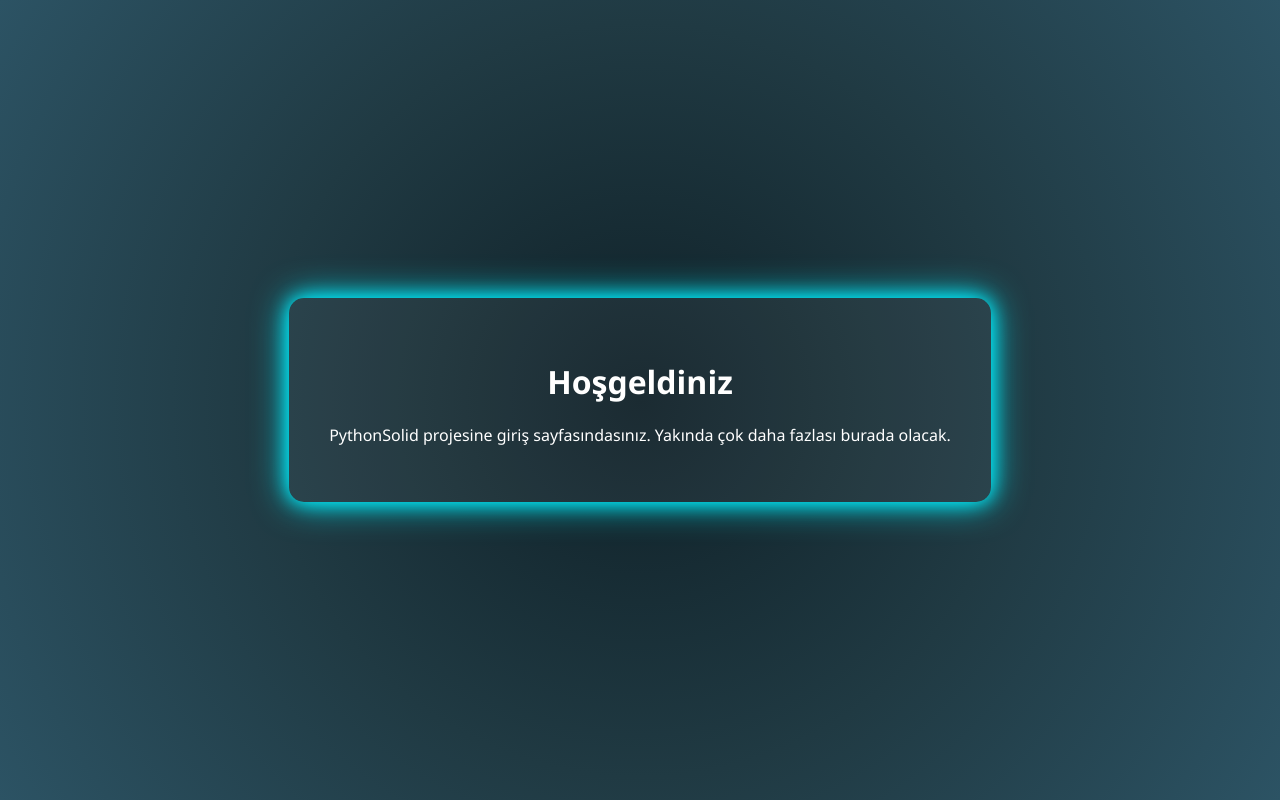
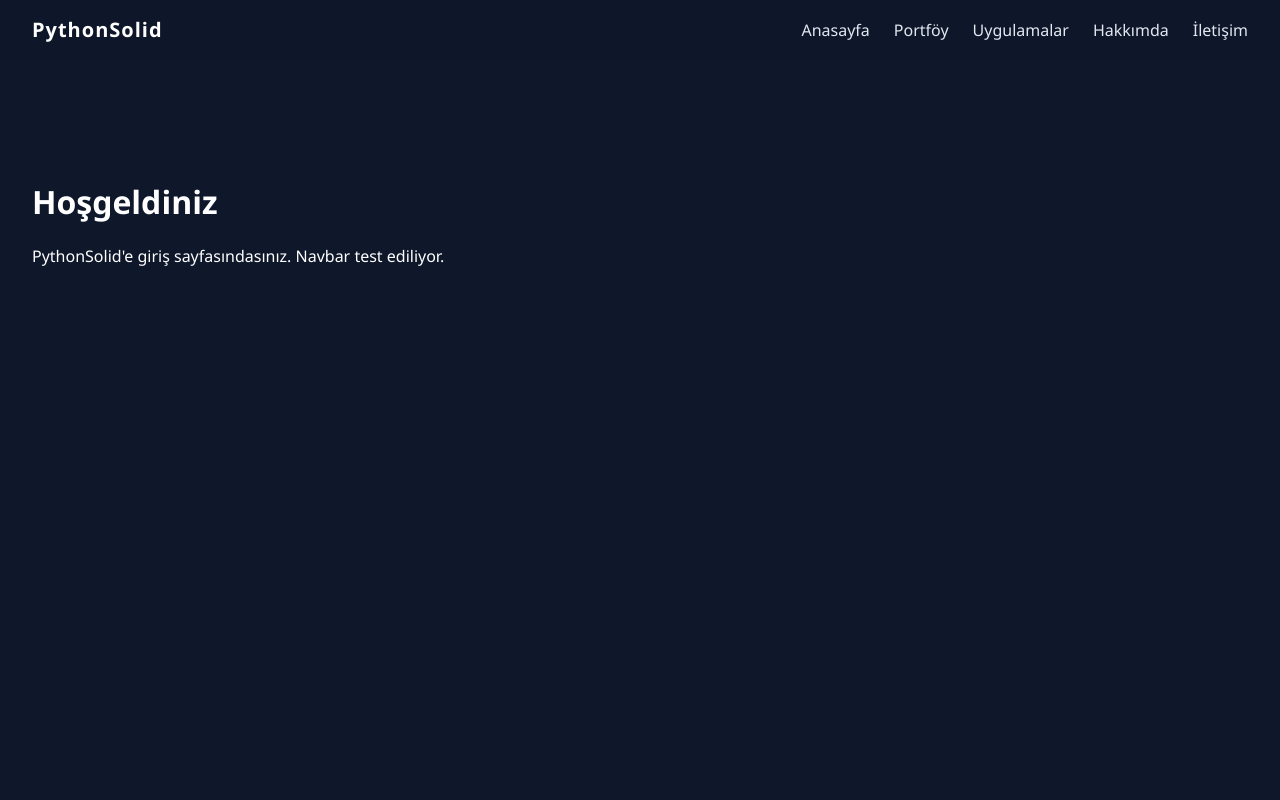
Before and after one commit to sc0x01/pythonsolid, a Django app: page / in a window 1280 px wide. Run offline with Django 5.2, Linux system fonts and the light colour scheme.

Commit message:
Navbar eklendi ve anasayfa düzenlendi.

```diff
--- a/templates/home.html
+++ b/templates/home.html
@@ -1,70 +1,79 @@
+<!DOCTYPE html>
+<html lang="tr">
+<head>
+    <meta charset="UTF-8">
+    <title>PythonSolid</title>
+    <meta name="viewport" content="width=device-width, initial-scale=1.0">
+    <style>
+        body {
+            margin: 0;
+            font-family: 'Segoe UI', sans-serif;
+            background-color: #0f172a;
+            color: white;
+        }
+        .navbar {
+            display: flex;
+            justify-content: space-between;
+            align-items: center;
+            padding: 16px 32px;
+            background-color: rgba(15, 23, 42, 0.9);
+            backdrop-filter: blur(6px);
+            position: sticky;
+            top: 0;
+            z-index: 999;
+        }
+        .navbar .logo {
+            font-size: 20px;
+            font-weight: bold;
+            letter-spacing: 1px;
+        }
+        .navbar .nav-links {
+            display: flex;
+            gap: 24px;
+        }
+        .nav-links a {
+            color: #e2e8f0;
+            text-decoration: none;
+            font-weight: 500;
+            position: relative;
+        }
+        .nav-links a::after {
+            content: "";
+            position: absolute;
+            width: 0%;
+            height: 2px;
+            bottom: -4px;
+            left: 0;
+            background-color: #38bdf8;
+            transition: width 0.3s;
+        }
+        .nav-links a:hover::after {
+            width: 100%;
+        }
+
+        @media (max-width: 600px) {
+            .nav-links {
+                display: none; /* Mobilde gizli tutalım, sonra açılır menü yapılır */
+            }
+        }
+    </style>
+</head>
 <body>
-  <div class="container">
-    <div class="glow-box">
-      <h1>Hoşgeldiniz</h1>
-      <p>PythonSolid projesine giriş sayfasındasınız. Yakında çok daha fazlası burada olacak.</p>
+    <div class="navbar">
+        <div class="logo">PythonSolid</div>
+        <div class="nav-links">
+            <a href="/">Anasayfa</a>
+            <a href="/portfoy">Portföy</a>
+            <a href="/uygulamalar">Uygulamalar</a>
+            <a href="/hakkimda">Hakkımda</a>
+            <a href="/iletisim">İletişim</a>
+        </div>
     </div>
-  </div>
 
-  <script>
-    document.addEventListener('mousemove', function(e) {
-      const trail = document.createElement('div');
-      trail.className = 'trail';
-      trail.style.left = e.pageX + 'px';
-      trail.style.top = e.pageY + 'px';
-      document.body.appendChild(trail);
-      setTimeout(() => trail.remove(), 500);
-    });
-  </script>
-
-  <style>
-    body {
-      margin: 0;
-      height: 100vh;
-      background: radial-gradient(circle at center, #0f2027, #203a43, #2c5364);
-      display: flex;
-      justify-content: center;
-      align-items: center;
-      overflow: hidden;
-    }
-
-    .container {
-      text-align: center;
-    }
-
-    .glow-box {
-      background-color: rgba(255, 255, 255, 0.05);
-      border-radius: 15px;
-      padding: 40px;
-      color: #fff;
-      font-family: 'Segoe UI', sans-serif;
-      animation: glow 2s ease-in-out infinite alternate;
-      box-shadow: 0 0 15px #00f0ff;
-    }
-
-    @keyframes glow {
-      from {
-        box-shadow: 0 0 10px #00f0ff, 0 0 20px #00f0ff;
-      }
-      to {
-        box-shadow: 0 0 20px #00f0ff, 0 0 40px #00f0ff;
-      }
-    }
-
-    .trail {
-      position: absolute;
-      width: 10px;
-      height: 10px;
-      background: rgba(0, 255, 255, 0.8);
-      border-radius: 50%;
-      pointer-events: none;
-      transform: translate(-50%, -50%);
-      animation: fadeTrail 0.5s ease-out;
-    }
-
-    @keyframes fadeTrail {
-      from { opacity: 1; transform: scale(1); }
-      to { opacity: 0; transform: scale(2); }
-    }
-  </style>
+    <!-- Buraya sayfanın devamı -->
+    <div style="padding: 100px 32px;">
+        <h1>Hoşgeldiniz</h1>
+        <p>PythonSolid'e giriş sayfasındasınız. Navbar test ediliyor.</p>
+    </div>
 </body>
+</html>
```
